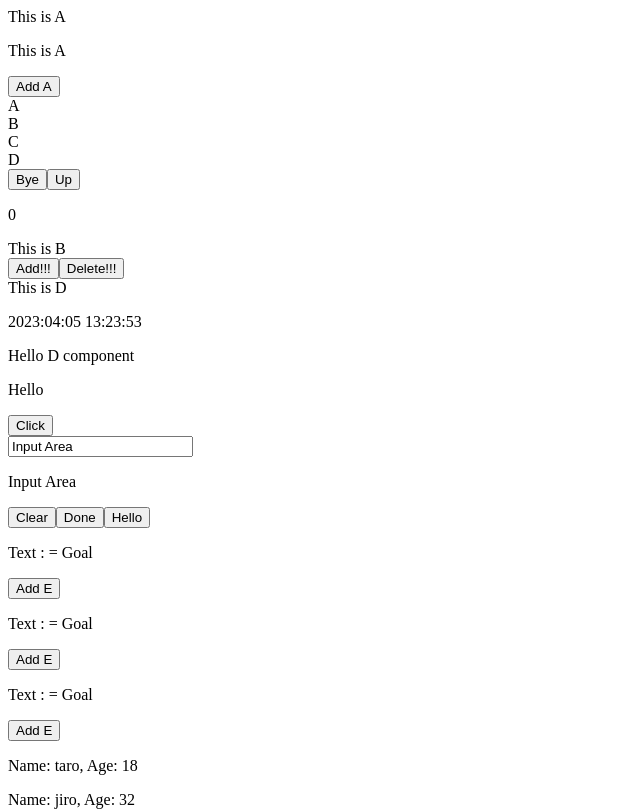
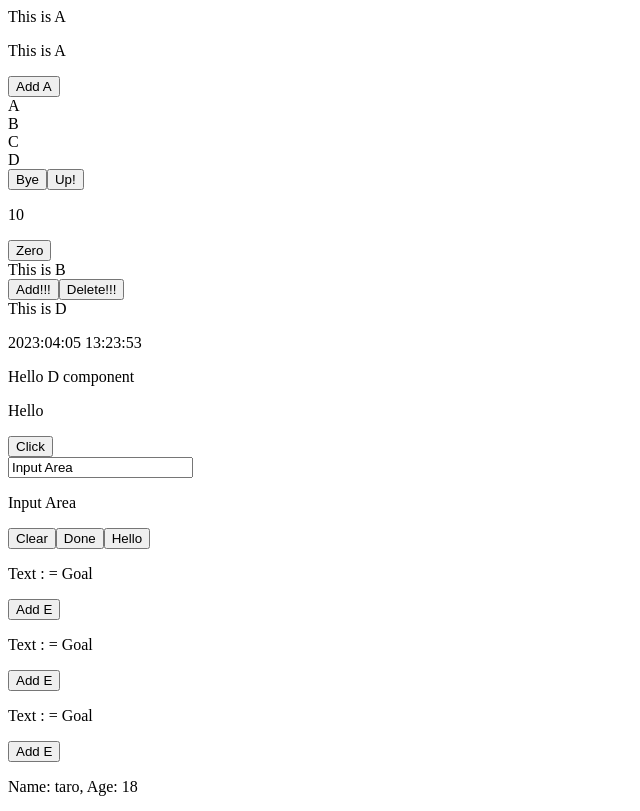
Before and after one commit to koyamal/pra_vue3, a Vue app in the folder vuePractive/: page / in a window 1280 px wide. Shown: the top 811 px of the page, without its empty margins (0-640 px from the left). Built offline with nearby package versions, Linux system fonts and the light colour scheme.

Commit message:
Edit methods

```diff
--- a/vuePractive/src/components/atom/A.vue
+++ b/vuePractive/src/components/atom/A.vue
@@ -4,7 +4,7 @@ export default {
     return {
       dataA: "This is A",
       listData: ["A", "B", "C", "D"],
-      counter: 0,
+      counter: 10,
     }
   },
   methods: {
@@ -15,9 +15,10 @@ export default {
       console.log("Say bye");
       alert("Bye");
     },
-    contUp: () => {
+    countUp() {
       console.log("Count Up");
-      counter ++;
+      console.log(this.counter);
+      // this.counter = this.counter + 1;
     }
   }
 }
@@ -28,6 +29,7 @@ export default {
   <button @click="() => dataA = dataA + 'A'">Add A</button>
   <div v-for="data in listData">{{ data }}</div>
   <button @click="sayBye">Bye</button>
-  <button @click="countUp">Up</button>
+  <button @click="countUp">Up!</button>
   <p>{{ counter }}</p>
+  <button @click="() => counter = 0">Zero</button>
 </template>
```
